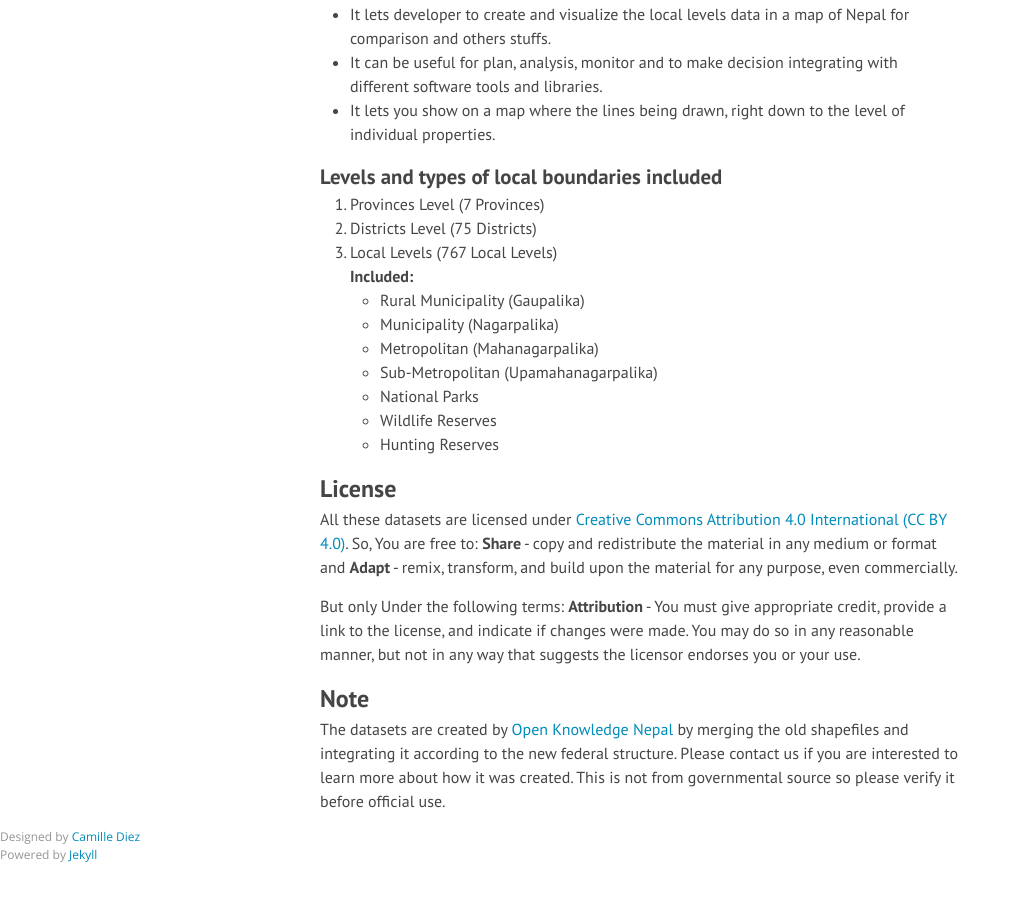
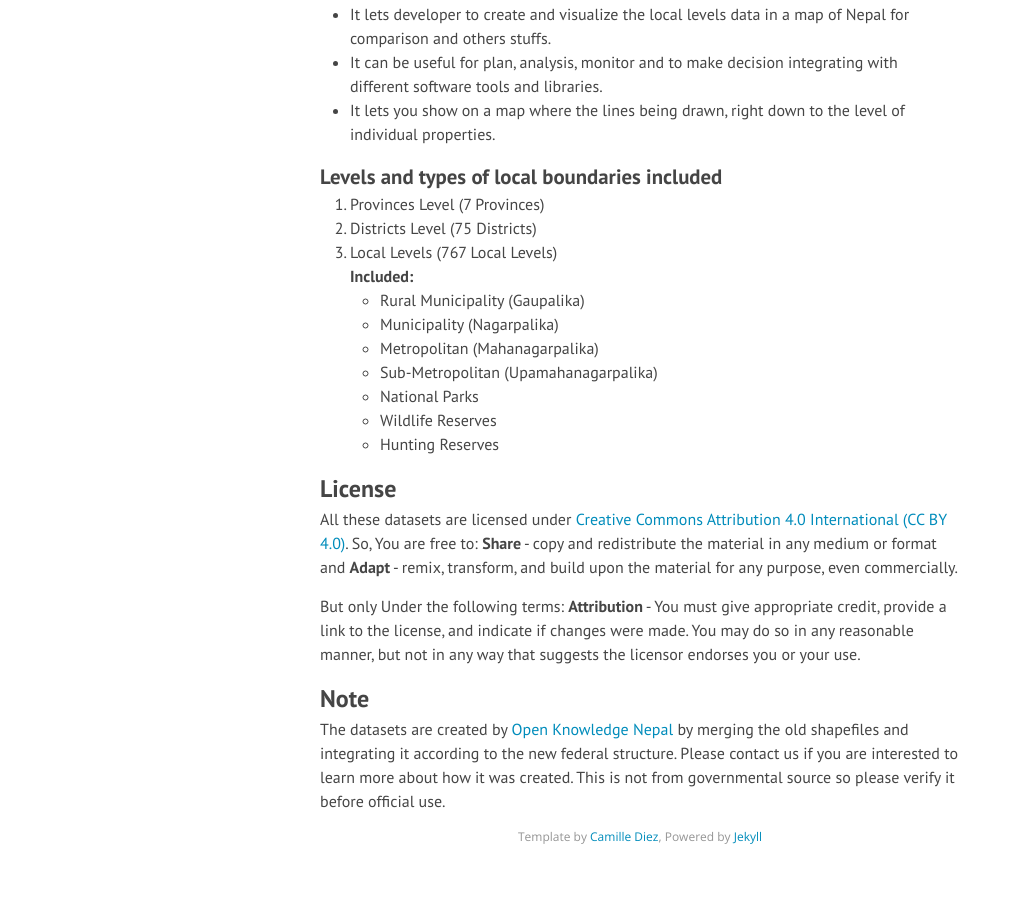
Before and after one commit to okfnepal/localboundaries, a Jekyll site: the page built from index.html, in a window 1280 px wide and 900 px high, scrolled down 1143 px. Shown: the whole window, without its empty margins (0-1020 px from the left). Built offline with Jekyll 4.4.1, drawn with Linux system fonts in a browser that asks for light colours; nearby versions of some CDN libraries; Markdown is read by kramdown in place of the engine named in the settings.

Commit message:
footer update

```diff
--- a/_includes/footer.html
+++ b/_includes/footer.html
@@ -109,7 +109,6 @@
     }
 
 </script>
-<div class="footer" align="left">
-    Designed by <a href=http://diezcami.github.io target="_blank">Camille Diez</a><BR/>
-    Powered by <a href=http://jekyllrb.com target="_blank">Jekyll</a>
+<div class="footer" align="center">
+    Template by <a href=http://diezcami.github.io target="_blank">Camille Diez</a>, Powered by <a href=http://jekyllrb.com target="_blank">Jekyll</a>
 </div>
```
